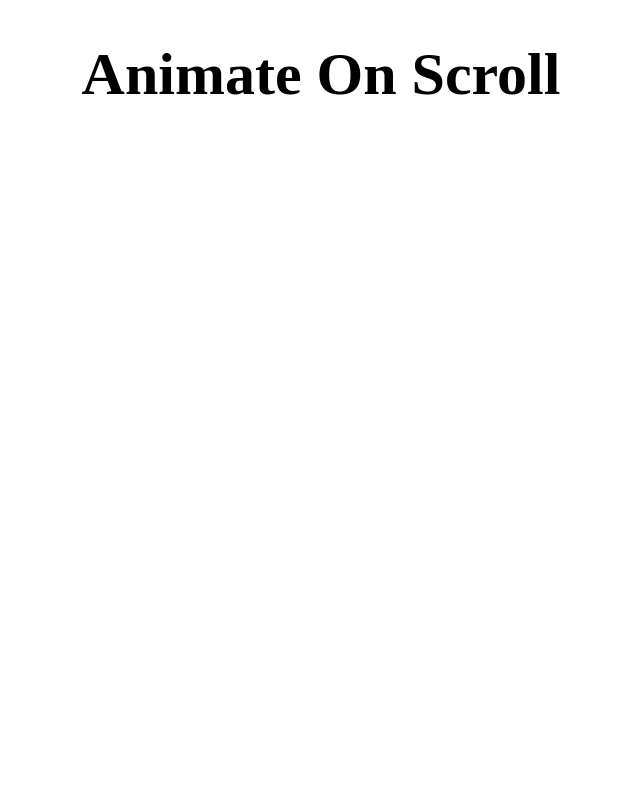
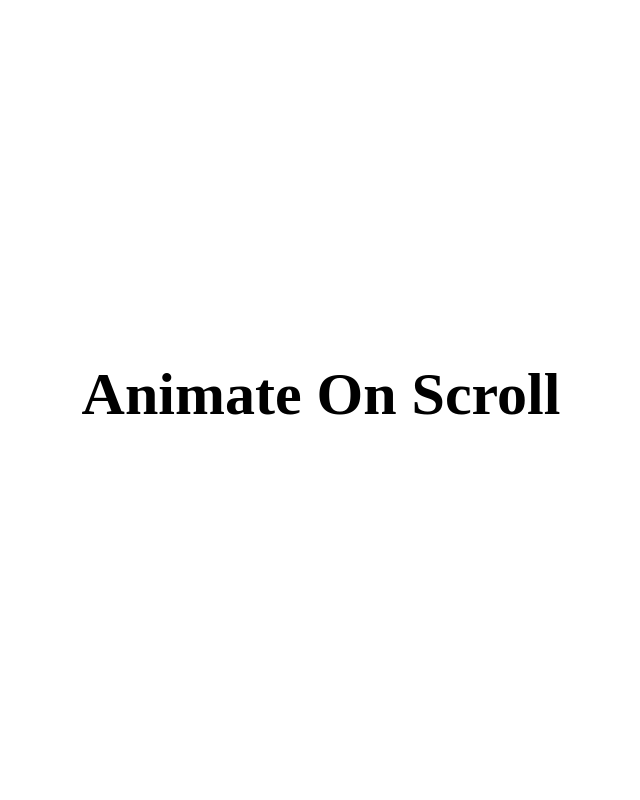
Before and after one commit to RISHABH-GUPTA-RG/Html-Projects, a plain HTML site: page Ideas/AnimationOnScroll/AnimationOnScroll.html in a window 1280 px wide. Shown: the top 800 px of the page, without its empty margins (319-959 px from the left). Drawn offline with Linux system fonts and the light colour scheme.

Commit message:
reformed the file locations

```diff
--- a/Ideas/AnimationOnScroll.html
+++ b/Ideas/AnimationOnScroll/AnimationOnScroll.html
@@ -22,6 +22,8 @@
             text-align: center;
             display: block;
             font-size: 60px;
+            position: relative;
+            top:40%;
         }
 
         .view {
```
